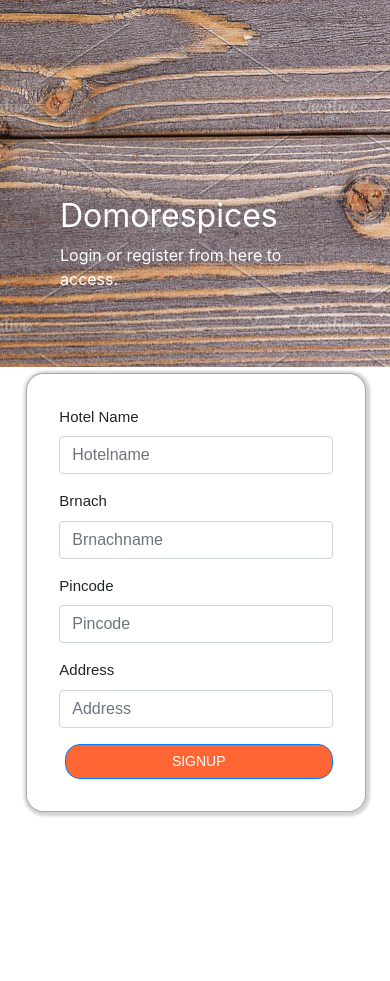
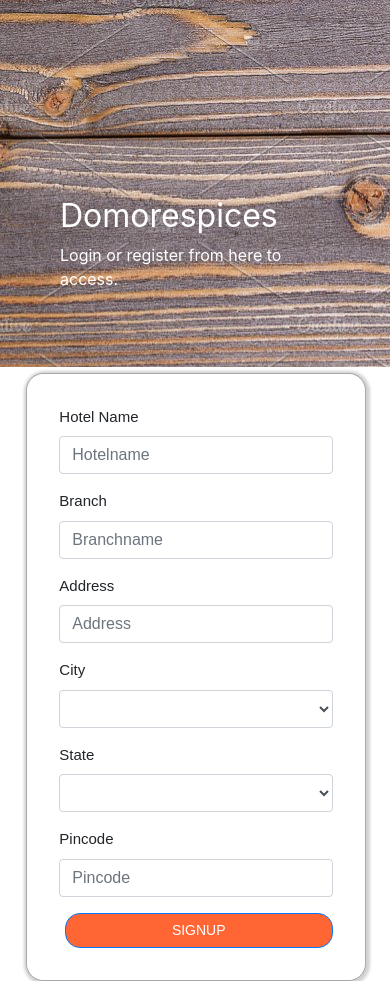
Before and after one commit to karthi2396/domorespices, an Angular app: page /signupSecond in a window 390 px wide. Before the commit the page ends 844 px from the top, so only its background shows below. Built offline with nearby package versions, Linux system fonts and the light colour scheme.

Commit message:
added state and distric

```diff
--- a/src/app/signup-one/signup-one.component.css
+++ b/src/app/signup-one/signup-one.component.css
@@ -48,7 +48,33 @@
    background: url("/assets/images/login.jpg")
 }
 }
+@media screen and (max-width: 900px){
+   .sidenav{
+      width: 100%;
+      position: static;
+      z-index: 1;
+      top: 0;
+      left: 0;
+      background: url("/assets/images/login.jpg")
+   }
+   .login-form{
+      margin-top: 10%;
+  }
 
+  .register-form{
+      margin-top: 10%;
+  }
+  .main{
+     margin-top: -51%;
+     font-family: 'Karla', sans-serif;
+     margin-left: -11%;
+     margin-right:0;
+     width:100%;
+     justify-content: center;
+
+ }
+
+}
 @media screen and (min-width: 768px){
    .main{
        margin-left: 54%;
--- a/src/app/signup-one/signup-one.component.html
+++ b/src/app/signup-one/signup-one.component.html
@@ -53,7 +53,7 @@
           <label>Mobile Number</label>
           <input [(ngModel)]="singnupPage.mobileNumber" type="number" class="form-control form-control-m"
                  formControlName="mobileNumber"  name="mobileNumber" placeholder="Mobile Number"
-                 pattern="^(\+91[\-\s]?)?[0]?(91)?[789]\d{9}$" required>
+                 pattern="^(\+91[\-\s]?)?[0]?(91)?[789]\d{9}$">
           <span class="help-block" id="alternateEmail"
                 *ngIf="signupFirstPage.get('mobileNumber').invalid&&userForm.submitted">
             Mobile number is either empty or not in the right format
@@ -90,7 +90,7 @@
         </div>
         <div class="form-group">
           <label>Country</label>
-          <input [(ngModel)]="singnupPage.country" type="text" class="form-control form-control-m" disabled="disabled"
+          <input [(ngModel)]="singnupPage.country" type="text" class="form-control form-control-m"
                  formControlName="userCountry" name="country" placeholder="India">
         </div>
         <div class="form-group">
--- a/src/app/signup-one/signup-one.component.ts
+++ b/src/app/signup-one/signup-one.component.ts
@@ -29,22 +29,20 @@
       lastName: [],
       middleName: [],
       mail: ['', [Validators.required]],
-      mobileNumber: ['', [Validators.required, Validators.pattern('^(\\+91[\\-\\s]?)?[0]?(91)?[789]\\d{9}$')]],
+      mobileNumber: ['', [Validators.required]],
       userAddress: ['', Validators.required],
       userCity: ['', Validators.required],
       userPincode: ['', Validators.required],
-      userCountry: ['', Validators.required],
+      userCountry: [{value: '', disabled: true}, Validators.required],
       userState: ['', Validators.required]
   });
   }
 
 
   signup() {
-   if (this.signupFirstPage.valid) {
+    if (this.signupFirstPage.valid) {
       console.log(this.singnupPage);
     }
-  }
-  submit(singnupPage) {
     this.router.navigate (['signupSecond']);
   }
 
--- a/src/app/signup-two/signup-second-page-vo.ts
+++ b/src/app/signup-two/signup-second-page-vo.ts
@@ -3,4 +3,6 @@
    branch: string;
    pincode: string;
    address: string;
+   city: string;
+   state: string;
 }
--- a/src/app/signup-two/signup-two.component.html
+++ b/src/app/signup-two/signup-two.component.html
@@ -16,6 +16,8 @@
                </button>
              </div>
         <form [formGroup]="signupSecondForm" #userForm="ngForm" (ngSubmit)="signup()">
+
+
           <div class="form-group" >
              <label>Hotel Name</label>
 
@@ -26,30 +28,59 @@
             </span>
         </div>
            <div class="form-group" >
-              <label>Brnach</label>
+              <label>Branch</label>
 
-              <input [(ngModel)]="signupTwo.branch" type="password" class="form-control form-control-m"
-               formControlName="hbranch" name="branch" placeholder="Brnachname">
+              <input [(ngModel)]="signupTwo.branch" type="text" class="form-control form-control-m"
+               formControlName="hbranch" name="branch" placeholder="Branchname">
                <span class="help-block" id="hotelbranch" *ngIf="signupSecondForm.get('hbranch').invalid&&userForm.submitted">
                   Branch name is required
                 </span>
          </div>
          <div class="form-group" >
+         <label>Address</label>
+
+         <input [(ngModel)]="signupTwo.address" type="text" class="form-control form-control-m"
+          formControlName="haddress" name="address" placeholder="Address">
+          <span class="help-block" id="hoteladdress" *ngIf="signupSecondForm.get('haddress').invalid&&userForm.submitted">
+             Hotel Address is required
+           </span>
+       </div>
+       <div class="form-group">
+        <label>City</label>
+        <br>
+        <select [(ngModel)]="signupTwo.city"  class="form-control form-control-m"
+               formControlName="hDistrict" name="city" placeholder="City">
+               <option selected="selected">Select your district</option>
+               <option *ngFor="let district of fetchAllDistrictsByState('tamilnadu')" value={{district}}>
+                {{district}}
+              </option>
+        </select>
+        <span class="help-block" id="city" *ngIf="signupSecondForm.get('hDistrict').invalid&&userForm.submitted">
+          City name is required
+          </span>
+      </div>
+       <div class="form-group">
+        <label>State</label>
+        <br>
+        <select  [(ngModel)]="signupTwo.state" formControlName="hState"
+        name="state" class="form-control form-control-m">
+        <option selected="selected">Select your state</option>
+          <option *ngFor="let state of fetchAllStatesByCountry('India')" value={{state}}>
+            {{state}}
+          </option>
+
+
+        </select>
+        <span class="help-block" id="hotelState" *ngIf="signupSecondForm.get('hState').invalid&&userForm.submitted">
+          Hotel State is required
+        </span>
+      </div>
+       <div class="form-group" >
         <label>Pincode</label>
-
-            <input [(ngModel)]="signupTwo.pincode" type="password" class="form-control form-control-m"
+        <input [(ngModel)]="signupTwo.pincode" type="number" class="form-control form-control-m"
          formControlName="hpincode" name="pincode" placeholder="Pincode">
          <span class="help-block" id="hotelpincode" *ngIf="signupSecondForm.get('hpincode').invalid&&userForm.submitted">
             Branch Pincode is required
-              </span>
-       </div>
-       <div class="form-group" >
-         <label>Address</label>
-
-         <input [(ngModel)]="signupTwo.address" type="password" class="form-control form-control-m"
-          formControlName="haddress" name="address" placeholder="Address">
-          <span class="help-block" id="hoteladdress" *ngIf="signupSecondForm.get('haddress').invalid&&userForm.submitted">
-             Hotel Address is required
           </span>
         </div>
     <div class="below-links">
--- a/src/app/signup-two/signup-two.component.ts
+++ b/src/app/signup-two/signup-two.component.ts
@@ -2,6 +2,8 @@
 import { FormGroup, FormBuilder, Validators } from '@angular/forms';
 import { SignupSecondPageVO } from './signup-second-page-vo';
 import { SignupFirstPageVO } from '../signup-one/signupFirstPage-vo';
+import { CountryStatesMapper } from '../i8n/countryStatesMapping';
+import { StateDistrictMapper } from '../i8n/stateDistrictMapping';
 
 
 @Component({
@@ -11,8 +13,10 @@
 })
 export class SignupTwoComponent implements OnInit {
   signupData = new SignupFirstPageVO();
-  constructor(private formBuilder: FormBuilder) {
-   }
+  states: [];
+  districts: [];
+
+  constructor(private formBuilder: FormBuilder) {}
 
   signupSecondForm: FormGroup;
   signupTwo = new SignupSecondPageVO();
@@ -21,7 +25,9 @@
       hname: ['', Validators.required],
       hbranch: ['', Validators.required],
       hpincode: ['', Validators.required],
-      haddress: ['', Validators.required]
+      haddress: ['', Validators.required],
+      hDistrict: ['', Validators.required],
+      hState: ['', Validators.required]
   });
   }
 
@@ -31,5 +37,15 @@
      }
    }
 
+   fetchAllStatesByCountry(country) {
+    this.states = new CountryStatesMapper().getStatesByCountry(country);
+    return this.states;
+  }
+
+  fetchAllDistrictsByState(state) {
+    this.districts = new StateDistrictMapper().getDistrictByState(state);
+    return this.districts;
+  }
+
 
 }
```
Lines whose indentation alone changed are shown as unchanged.
